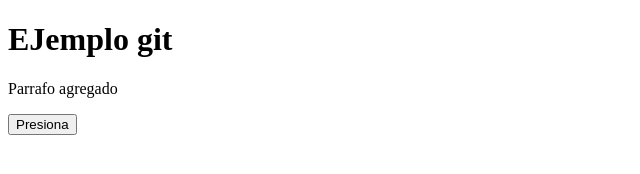
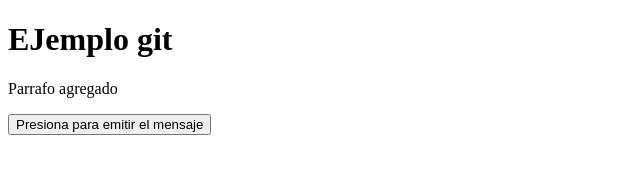
Before and after one commit to Black852456/ejemplogit, a plain HTML site: page index.html in a window 1280 px wide. Shown: the whole page, without its empty margins (0-640 px from the left). Drawn offline with Linux system fonts and the light colour scheme.

Commit message:
Añadiendo cambios en la rama de javascript

```diff
--- a/index.html
+++ b/index.html
@@ -10,7 +10,7 @@
     <h1>EJemplo git</h1>
     <p>Parrafo agregado</p>
     <button onclick="saludo()">
-        Presiona
+        Presiona para emitir el mensaje
     </button>
     <script src="js/javascript.js"></script>
 
```
